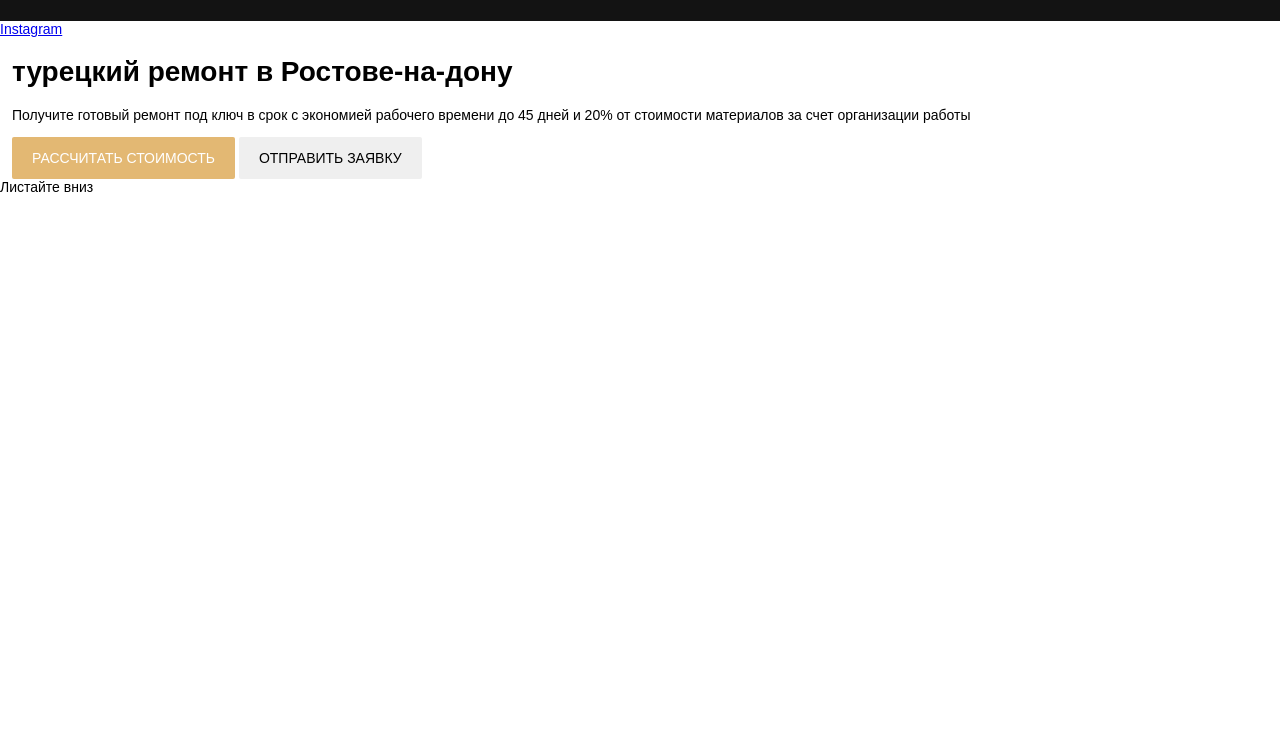
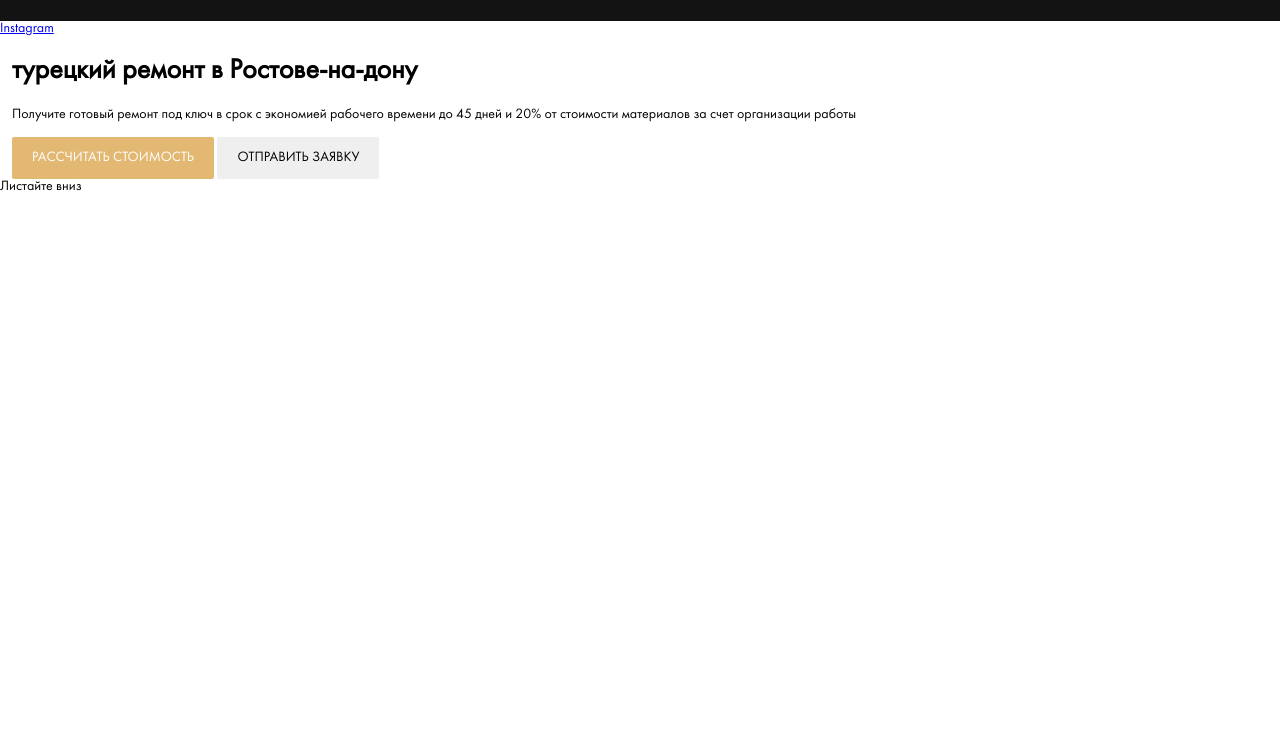
Before and after one commit to IllyaLotvin/RepairDesign, a website: page index.html in a window 1280 px wide. Shown: the part 69-800 px from the top of the page. Drawn offline with Linux system fonts and the light colour scheme.

Commit message:
Feat: add Futura fonts

```diff
--- a/gulpfile.js
+++ b/gulpfile.js
@@ -1,6 +1,7 @@
 const {src, dest, watch} = require("gulp"),
       browserSync = require("browser-sync").create(),
-      sass = require("gulp-sass");
+      sass = require("gulp-sass"),
+      autoprefixer = require('gulp-autoprefixer');
 
 
  function bs() {
@@ -16,8 +17,11 @@ const {src, dest, watch} = require("gulp"),
 };
 
 function serveSass() {
-  return src("./sass/*.sass")
+  return src("./sass/**/*.sass")
       .pipe(sass())
+      .pipe(autoprefixer({
+        cascade: false
+    }))
       .pipe(dest("./css"))
       .pipe(browserSync.stream());
 };
--- /dev/null
+++ b/sass/_fonts.scss
@@ -0,0 +1,19 @@
+@font-face {
+font-family: 'Futura Book';
+src:
+url('../fonts/Futura/FuturaBookC.woff') format('woff'),
+url('../fonts/Futura/FuturaBookC.woff2') format('woff');
+font-weight: normal;
+font-style: normal;
+font-display: wrap;
+}
+
+@font-face {
+    font-family: 'Futura Demi';
+    src:
+    url('../fonts/Futura/FuturaDemiC.woff') format('woff'),
+    url('../fonts/Futura/FuturaDemiC.woff2') format('woff');
+    font-weight: normal;
+    font-style: normal;
+    font-display: wrap;
+    }
--- a/sass/style.sass
+++ b/sass/style.sass
@@ -1,3 +1,4 @@
+@import 'fonts'
 @import 'normalize'
 @import 'variables'
 @import 'interface'
@@ -5,5 +6,5 @@
 @import "templates/header"
 
 body
-  font-family: sans-serif
+  font-family: 'Futura Book' , sans-serif
   font-size: 14px
```
Also changed, not shown: package.json (+5 -4 lines), css/style.css, fonts/Futura/FuturaBookC.woff (added), fonts/Futura/FuturaBookC.woff2 (added), fonts/Futura/FuturaDemiC.woff (added), fonts/Futura/FuturaDemiC.woff2 (added), 2 other files.
